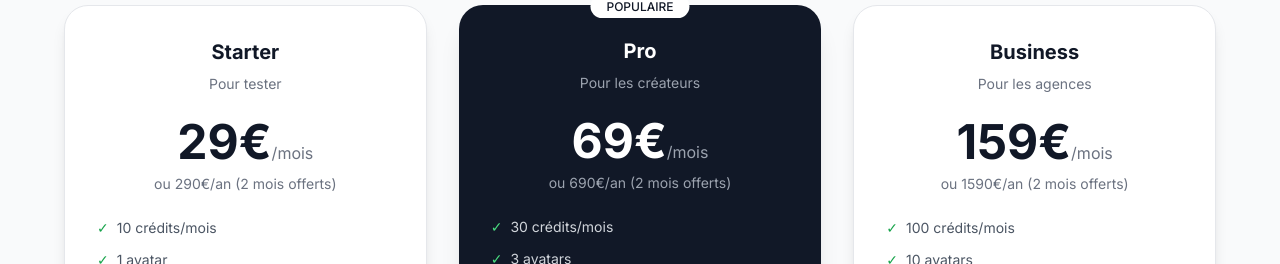
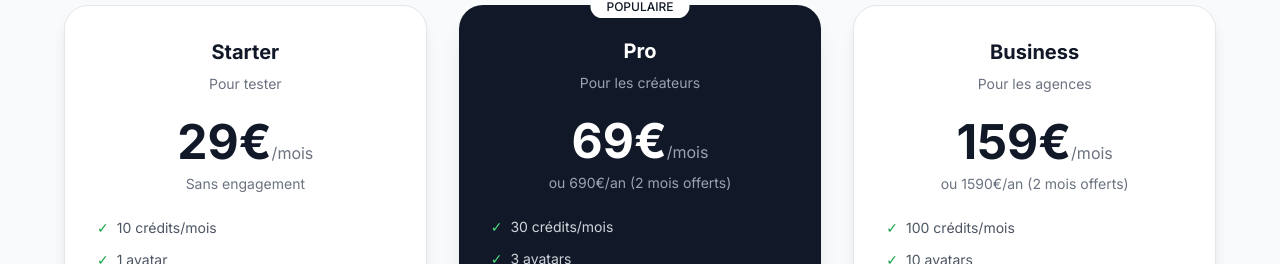
Before and after one commit to albbocco/bocco-ai, a Next.js app: page / in a window 1280 px wide. Shown: the part 2619-2883 px from the top of the page. Built offline with nearby package versions, Linux system fonts and the light colour scheme.

Commit message:
Remove annual option for Starter plan

```diff
--- a/src/app/page.tsx
+++ b/src/app/page.tsx
@@ -203,7 +203,7 @@
                 {discount > 0 && <span className="text-xl text-gray-400 line-through ml-2">{starterPrice}€</span>}
                 <span className="text-gray-500">/mois</span>
               </div>
-              <p className="text-center text-sm text-gray-500 mb-6">ou {(starterPrice - discount) * 10}€/an (2 mois offerts)</p>
+              <p className="text-center text-sm text-gray-500 mb-6">Sans engagement</p>
               <ul className="space-y-3 mb-8 text-sm text-gray-600">
                 <li className="flex items-center gap-2"><span className="text-green-600">✓</span> 10 crédits/mois</li>
                 <li className="flex items-center gap-2"><span className="text-green-600">✓</span> 1 avatar</li>
```
Also changed, not shown: vercel.json, 1 other file (tests, documents, lock files or other folders).
